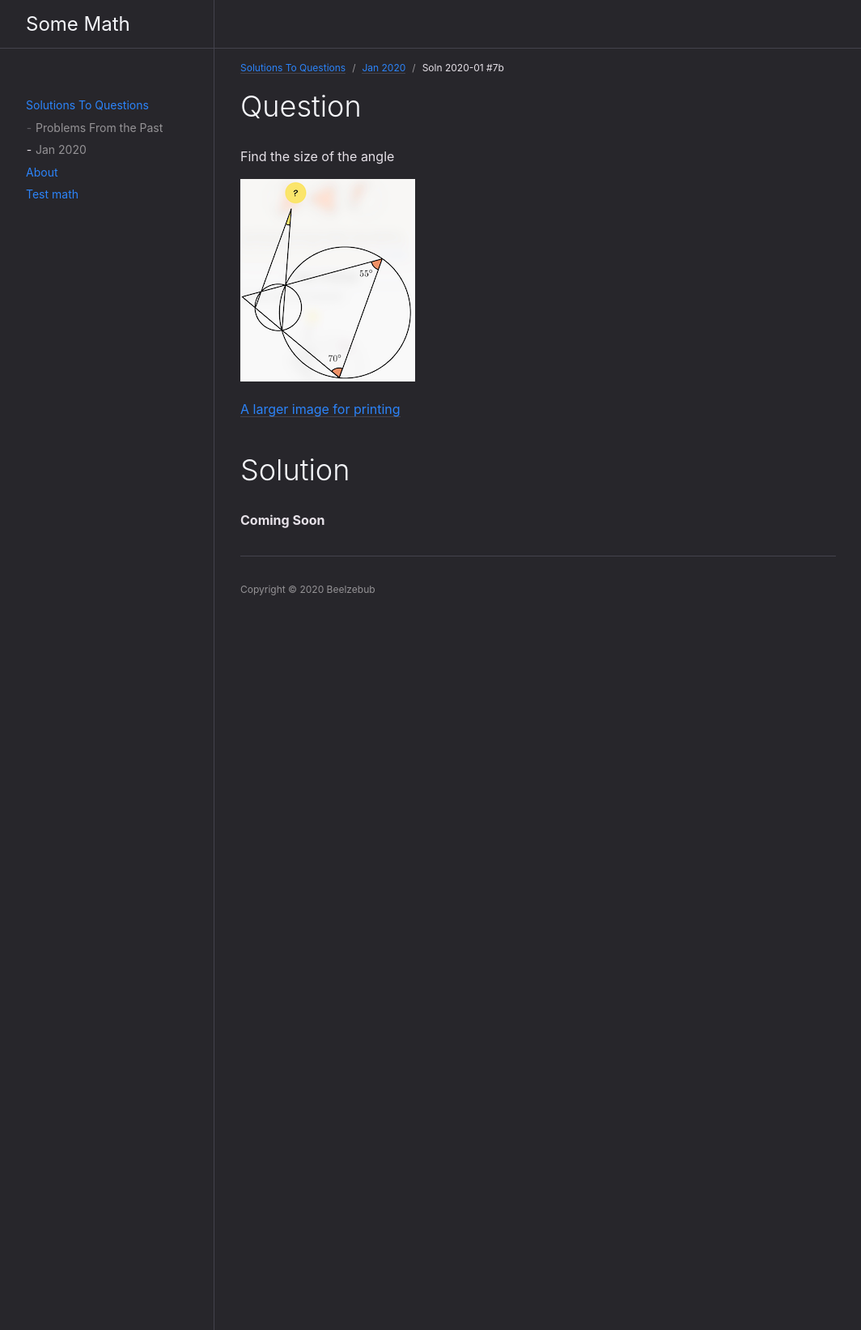
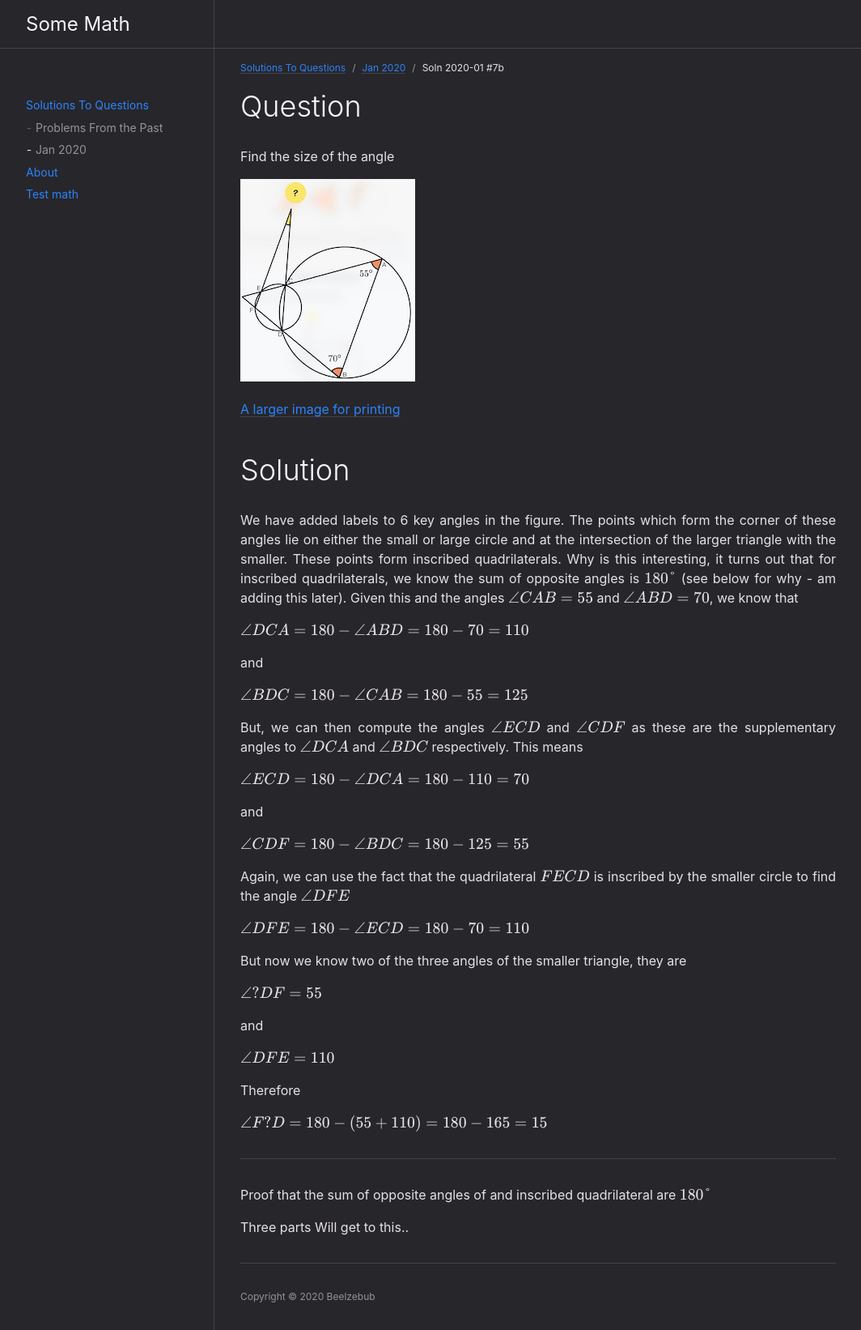
Before and after one commit to oldgooseberry/oldgooseberry.github.io, a Jekyll site: the page built from solns/jan2020/p7b.md, in a window 1280 px wide. Shown: the whole page at 81% size, without its empty margins (107-1171 px from the left). Built offline with Jekyll 4.4.1, drawn with Linux system fonts in a browser that asks for light colours; formulas are drawn with MathJax 3.

Commit message:
Added the solutions for 7b, 9b, 0, and 11

```diff
--- a/solns/jan2020/p7b.md
+++ b/solns/jan2020/p7b.md
@@ -14,12 +14,49 @@ grand_parent: Solutions To Questions
 
 Find the size of the angle
 
-![](/img/jan2020/angle1.png)
+![](/img/jan2020/angle1_soln.png)
 
-[A larger image for printing](/img/jan2020/angle1.jpeg)
+[A larger image for printing](/img/jan2020/angle1_soln.jpeg)
 
 
 
 # Solution
 
-**Coming Soon**
+We have added labels to 6 key angles in the figure. The points which form the corner of these angles lie on either the small or large circle and at the intersection of the larger triangle with the smaller. These points form inscribed quadrilaterals. Why is this interesting, it turns out that for inscribed quadrilaterals, we know the sum of opposite angles is $180°$ (see below for why - am adding this later). Given this and the angles $\angle{CAB} = 55$ and $\angle{ABD} = 70$, we know that
+
+$\angle{DCA} = 180 - \angle{ABD} = 180 - 70 = 110$
+
+and
+
+$\angle{BDC} = 180 - \angle{CAB} = 180 - 55 = 125$
+
+But, we can then compute the angles $\angle{ECD}$ and $\angle{CDF}$ as these are the supplementary angles to $\angle{DCA}$ and $\angle{BDC}$ respectively. This means
+
+$\angle{ECD} = 180 - \angle{DCA} = 180 - 110 = 70$
+
+and
+
+$\angle{CDF} = 180 - \angle{BDC} = 180 - 125 = 55$
+
+Again, we can use the fact that the quadrilateral $FECD$ is inscribed by the smaller circle to find the angle $\angle{DFE}$
+
+$\angle{DFE} = 180 - \angle{ECD} = 180 - 70 = 110$
+
+But now we know two of the three angles of the smaller triangle, they are
+
+$\angle{?DF} = 55$
+
+and
+
+$\angle{DFE} = 110$
+
+Therefore
+
+$\angle{F?D} = 180 - (55 + 110) = 180 - 165 = 15$
+
+---
+
+Proof that the sum of opposite angles of and inscribed quadrilateral are $180°$
+
+Three parts
+Will get to this..
```
Also changed, not shown: solns/jan2020/p10.md (+25 -4 lines), solns/jan2020/p11.md (+24 -2 lines), solns/jan2020/p9b.md (+14 -1 lines), img/jan2020/angle1_soln.jpeg (added), img/jan2020/angle1_soln.png (added), img/jan2020/balance1_soln.jpeg (added), img/jan2020/balance1_soln.png (added).
